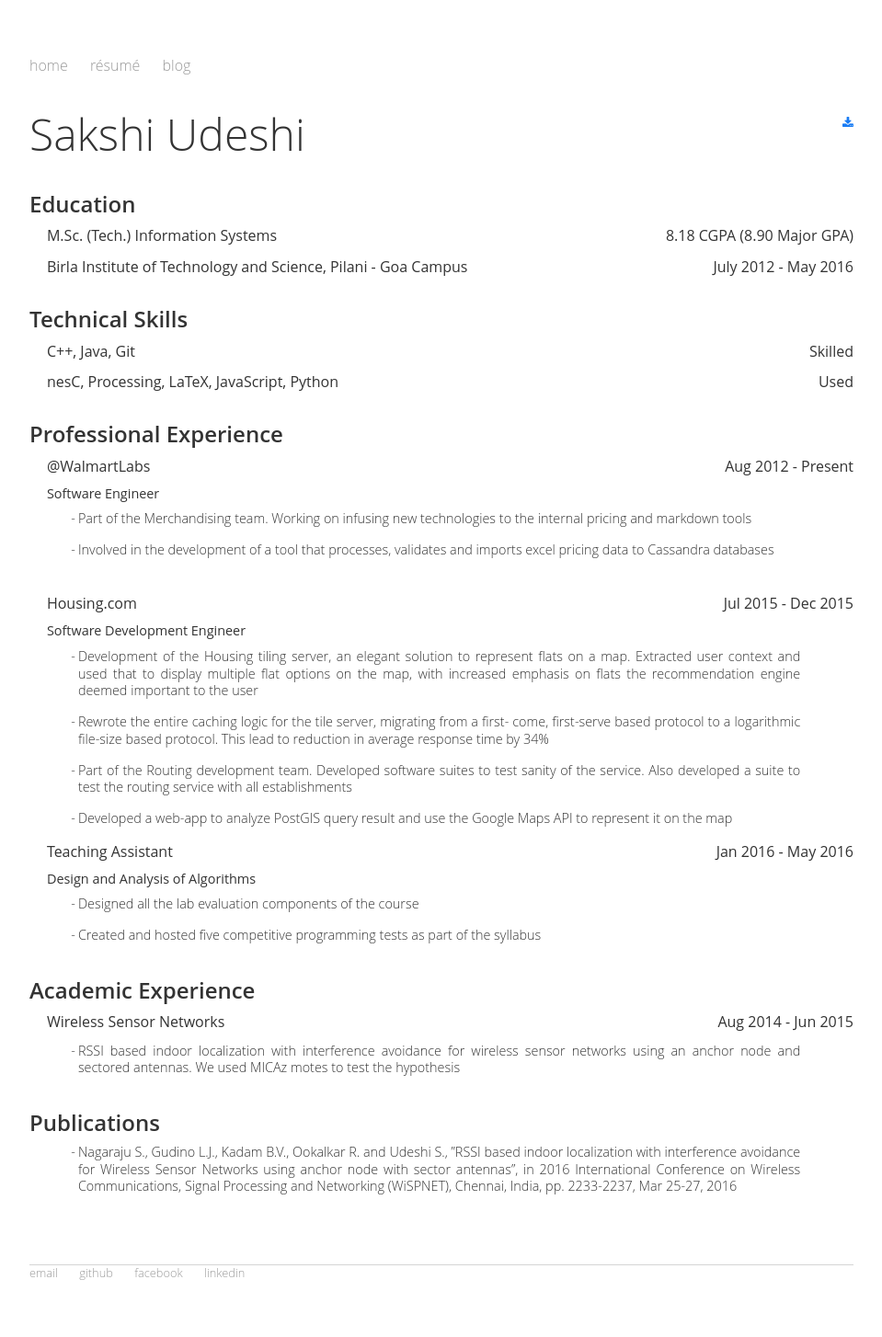
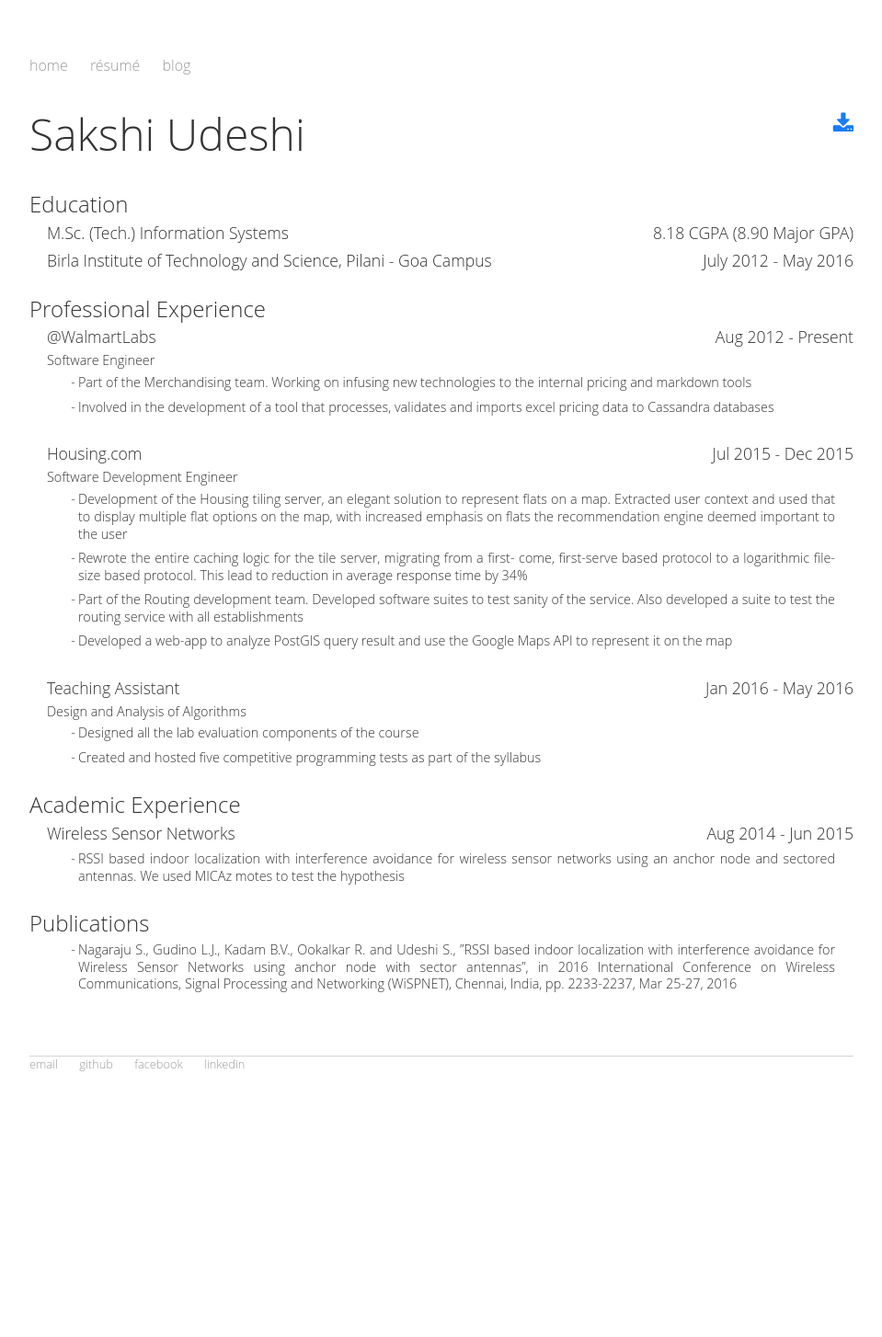
Before and after one commit to sakshiudeshi/sakshiudeshi.github.io, a Jekyll site: the page built from resume/index.html, in a window 1280 px wide. Shown: the whole page at 92% size, without its empty margins (160-1119 px from the left). Built offline with Jekyll 4.4.1, drawn with Linux system fonts in a browser that asks for light colours; after the commit the page ends 1226 px from its top, so only the background shows below that.

Commit message:
Stuff is added

```diff
--- a/css/main.css
+++ b/css/main.css
@@ -22,12 +22,12 @@ a {
 }
 a:hover {text-decoration: none; color:rgb(25, 124, 244);}
 
-p, ul { font-size: 1.5em; line-height: 1.4em; color: #333; font-family: 'Open Sans', sans-serif; font-weight: lighter;}
+p, ul { text-align: justify; font-size: 1.5em; line-height: 1.4em; color: #333; font-family: 'Open Sans', sans-serif; font-weight: lighter;}
 
 .point{
-	padding-bottom: 0.3cm;
+	padding-bottom: 0.2cm;
 	padding-left: 0.5cm;
-	font-size: 1em; l
+	font-size: 1.1em; l
 	ine-height: 1em;
 	color: #333;
 	font-family: 'Open Sans', sans-serif;
@@ -35,28 +35,29 @@ p, ul { font-size: 1.5em; line-height: 1.4em; color: #333; font-family: 'Open Sa
 	flex-direction: row;            /* default value; can be omitted */
 	flex-wrap: nowrap;              /* default value; can be omitted */
 	justify-content: space-between;
-	font-weight: 400;}
+	font-weight: 300;}
 
 
 .designation {
 	padding-left: 0.5cm;
-	padding-bottom: 0.3cm;
+	padding-bottom: 0.2cm;
 	padding-right: 1cm;
 	font-size: 0.9em;
 	line-height: 1em;
 	color: #333;
 	font-family: 'Open Sans', sans-serif;
-	font-weight: 400;}
+	font-weight: 100;}
 
 .header {
-	padding-bottom: 0.3cm;
+	padding-bottom: 0.2cm;
 	font-size: 1.5em;
 	line-height: 1em;
 	color: #333;
 	font-family: 'Open Sans', sans-serif;
-	font-weight: 600;}
+	font-weight: 300;}
 
-h1, h2, h3, h4, h5, h6 { font-family: 'Open Sans', sans-serif; font-weight: lighter;}
+h1, h2, h3, h4, h5, h6 { font-family: 'Open Sans', sans-serif; font-weight: lighter;
+	text-align: justify;}
 h1 { font-size: 3em;  line-height: 1em;}
 h2 { font-size: 2.7em; }
 h3 { font-size: 2.3em; }
@@ -81,27 +82,26 @@ ul.posts li { list-style: none; display: block; padding-bottom: 0.4cm;}
 
 /* Resume */
 .resume { margin: 0px 0px 60px; font-family: 'Open Sans', sans-serif;}
-.resume h1 { font-size: 3em; font-family: 'Open Sans', sans-serif;}
+.resume h1 { font-size: 3em; font-family: 'Open Sans', sans-serif; font-weight: 300;}
 .resume h2 { font-size: 2em; font-family: 'Open Sans', sans-serif;}
 .resume address, .resume .download { font-family: 'Open Sans', sans-serif;}
 .resume address, .resume p { font-size: 1.2em; }
 .resume .download { float: right; font-size: .8em; text-transform: uppercase; }
 
 ul.points{
-	padding-right: 1cm;
 	font-size: 0.9em;
 	line-height: 1.3em;
 	font-weight: lighter;
 	color: #333;
 	font-family: 'Open Sans', sans-serif;
 	text-align: justify;
-	font-weight: 300;
+	font-weight: 100;
 }
 
 ul.points li {
 	padding-left: 1.4cm;
 	list-style-type: none;
-	padding-bottom: 0.4cm;
+	padding-bottom: 0.2cm;
 	display:list-item;
 	overflow: visible;
     position: relative;
@@ -114,7 +114,7 @@ ul.points li:before{
 }
 
 
-.dl .download { float: right; font-size: .8em; text-transform: uppercase; }
+.dl .download { float: right; font-size: .8em; text-transform: uppercase; font-size: 1.5em;}
 
 .dl a {
 	text-decoration: none;
--- a/resume/index.html
+++ b/resume/index.html
@@ -26,28 +26,6 @@ title: Sakshi's Résumé
 						</div>
 
 					<br>
-
-					<div class="header">Technical Skills</div>
-
-						<div class="point">
-							<div>C++, Java, Git
-							</div>
-							<div>
-								Skilled
-							</div>
-						</div>
-
-						<div class="point">
-							<div>nesC, Processing, LaTeX, JavaScript, Python
-							</div>
-							<div>
-								Used
-							</div>
-						</div>
-
-
-					<br>
-
 					<div class="header">Professional Experience</div>
 
 					<div class="point">
@@ -100,6 +78,7 @@ title: Sakshi's Résumé
 						</li>
 					</ul>
 
+					<br>
 					<div class="point">
 						<div>Teaching Assistant</div>
 						<div>Jan 2016 - May 2016</div>
@@ -145,23 +124,5 @@ title: Sakshi's Résumé
 					    	</li>
 
 					</ul>
-					<!-- <iframe src="https://drive.google.com/file/d/0B-dXJpTak-qOZ1RQWUJpUDUxbDg/preview" width="800" height="960"></iframe>
-
-
- -->
-					<!-- <address>
-					<strong>Affiliation</strong><br>
-					Street Address<br>
-					City State 12345<br>
-					<abbr title="phone">P:</abbr> (123) 456-7890<br>
-					<span class="obfuscate">sakshiudeshi@gmail.com</span>
-					</address>
-
-
-
-					<p><strong>Last Name, F.</strong> (204). Title of a Chapter You Wrote for a Book. In I.M Editor (Ed.), <em>The Book I Contributed To</em> (pp. 97-108). City, ST: Publisher Name. Chapter available at: <a href="#">http://permalink</a>. -->
-
-					<!-- <h2>Select Publications</h2>
-					<p>Nagaraju S.,  Gudino L.  J.,  Kadam B.  V.,  Ookalkar R. and <strong>Udeshi S.</strong>,  "RSSI based indoor localization with interference avoidance for Wireless Sensor Networks using anchor node with sector antennas", in <em> 2016 International Conference on Wireless Communications, Signal Processing and Networking (WiSPNET) </em>, Chennai, India, pp. 2233-2237, Mar 25-27, 2016. Paper available at: <a href="#">http://ieeexplore.ieee.org/document/7566539/</a>. -->
 
 	</div>
```
Also changed, not shown: index.html (+1 -7 lines), README.md (added), 5 other files.
